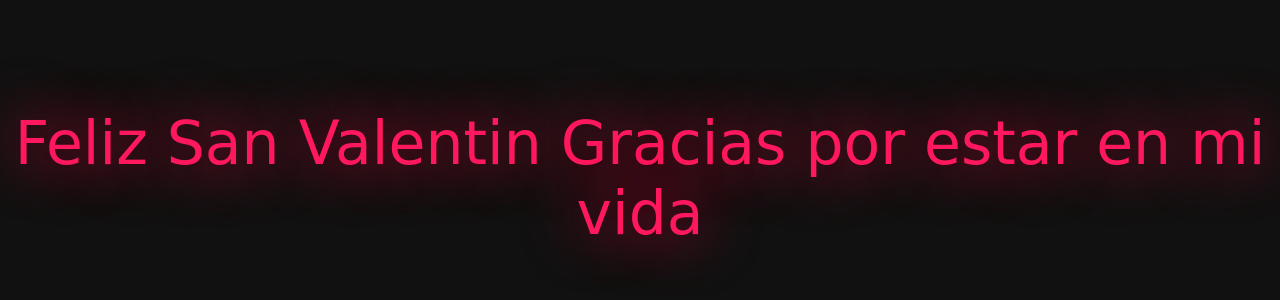
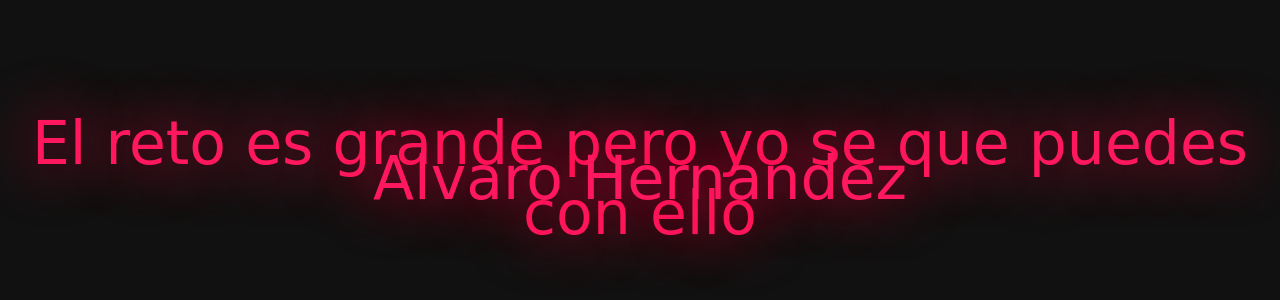
Before and after one commit to LegendsNica/SanValentin, a plain HTML site: page index.html in a window 1280 px wide. Shown: the part 222-522 px from the top of the page. Drawn offline with Linux system fonts and the light colour scheme; a web font is replaced by a local one.

Commit message:
Update index.html

```diff
--- a/index.html
+++ b/index.html
@@ -5,10 +5,11 @@
     <meta http-equiv="X-UA-Compatible" content="IE=edge">
     <meta name="viewport" content="width=device-width, initial-scale=1.0">
     <link rel="stylesheet" href="./css/style.css">
-    <title>San Valentin</title>
+    <title>¡¡Tu puedes!!</title>
 </head>
 <body>
-    <h1>Feliz San Valentin Gracias por estar en mi vida</h1>
+    <h1>El reto es grande pero yo se que puedes con ello<h1>
+    <h1>Alvaro Hernandez<h1>
     <script src="./js/main.js"></script>
 </body>
 </html>
```
